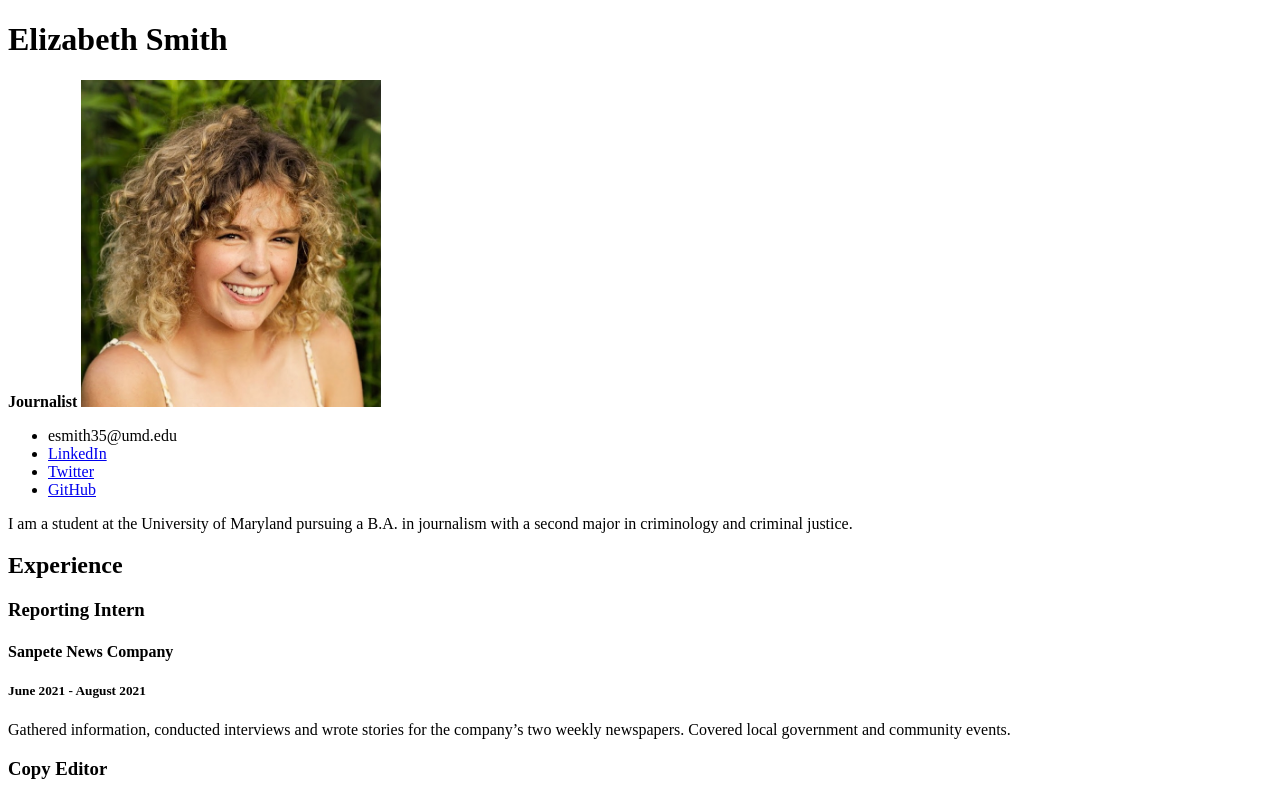
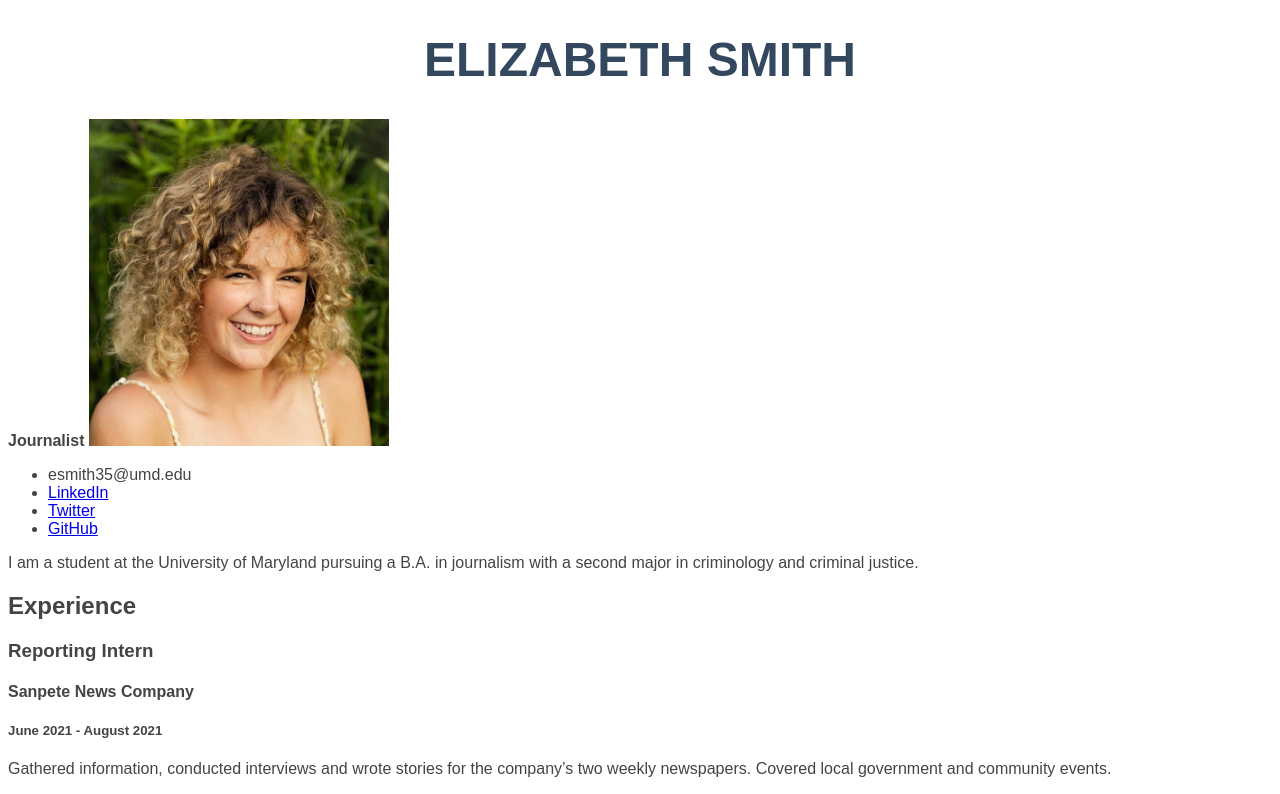
Before and after one commit to esmith35/Elizabeth, a plain HTML site: page resume/elizabeth_resume.html in a window 1280 px wide. Shown: the top 794 px of the page. Drawn offline with Linux system fonts and the light colour scheme.

Commit message:
new file
Added a css stylesheet and made font and color changes to headings

```diff
--- a/resume/elizabeth_resume.html
+++ b/resume/elizabeth_resume.html
@@ -4,6 +4,13 @@
 
 <head>
   <title>Elizabeth Smith's Resume</title>
+
+  <link rel="stylesheet" type="text/css" href="style.css">
+
+  <link rel="preconnect" href="https://fonts.googleapis.com">
+  <link rel="preconnect" href="https://fonts.gstatic.com" crossorigin>
+  <link href="https://fonts.googleapis.com/css2?family=Open+Sans:wght@400;600;700&display=swap" rel="stylesheet">
+
 
 </head>
 
--- /dev/null
+++ b/resume/style.css
@@ -0,0 +1,13 @@
+body {
+  font-family: 'open-sans', arial, sans-serif;
+  font-size: 1em;
+  color:#444;
+  font-weight:400;
+}
+
+h1 {
+  font-size:3em;
+  text-transform:uppercase;
+  text-align:center;
+  color:#33485e;
+}
```
